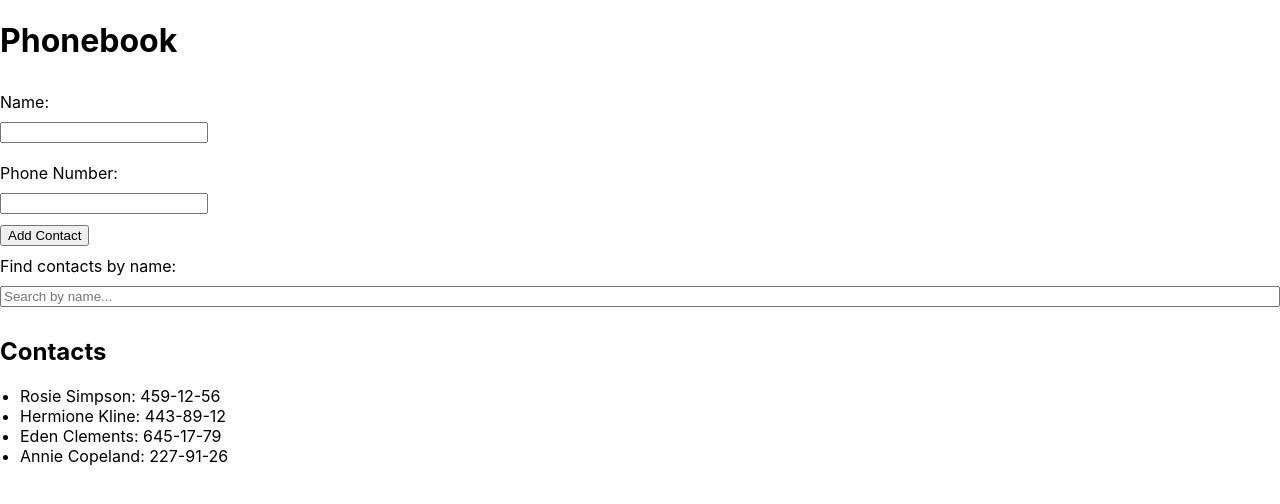
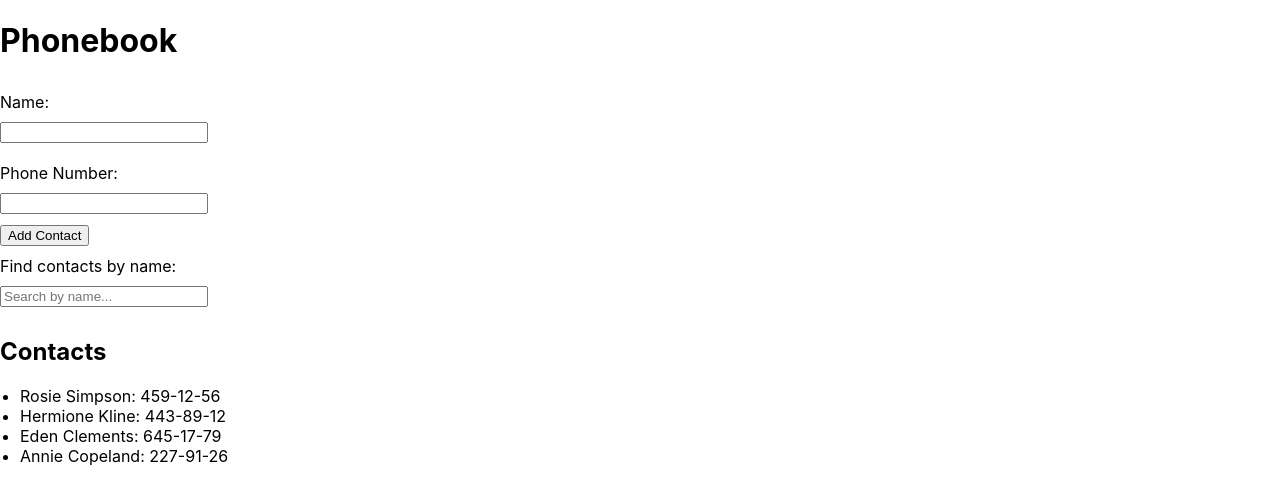
Before and after one commit to tomcek2/goit-react-hw-04-phonebook, a React (Create React App) app: page / in a window 1280 px wide. Shown: the top 504 px of the page. Built offline with nearby package versions, Linux system fonts and the light colour scheme.

Commit message:
Task 5 done
Added if statement to handleAddContact function which checks whether the entered phrase coincides with the existing one in the contact property in state.

```diff
--- a/src/components/Filter/Filter.module.css
+++ b/src/components/Filter/Filter.module.css
@@ -4,3 +4,7 @@
   padding: 10px 0;
   gap: 10px;
 }
+
+.filterInput {
+  width: 200px;
+}
--- a/src/components/Phonebook/Phonebook.js
+++ b/src/components/Phonebook/Phonebook.js
@@ -17,6 +17,15 @@ export const Phonebook = () => {
   const [filter, setFilter] = useState('');
 
   const handleAddContact = newContact => {
+    if (
+      contacts.some(
+        contact => contact.name.toLowerCase() === newContact.name.toLowerCase()
+      )
+    ) {
+      alert(`${newContact.name} is already in contacts.`);
+      return;
+    }
+
     setContacts(prevContacts => [...prevContacts, newContact]);
   };
 
```
